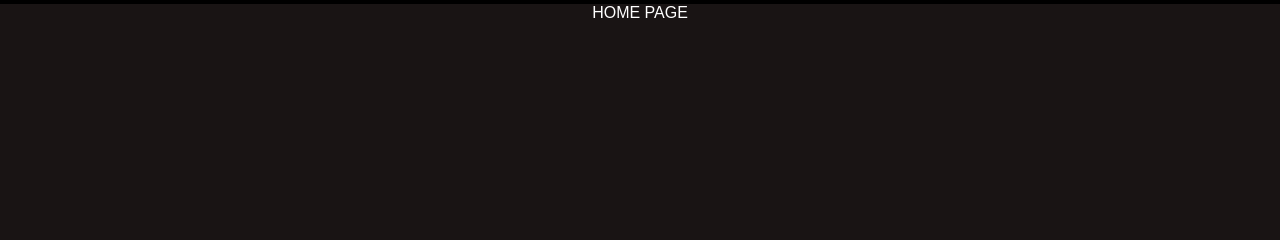
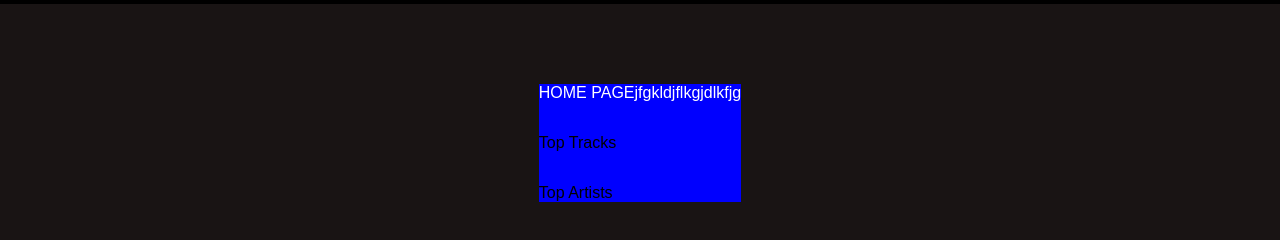
Before and after one commit to Jasoonii/WrappedNow, a plain HTML site: page home.html in a window 1280 px wide. Shown: the part 66-306 px from the top of the page. Drawn offline with Linux system fonts and the light colour scheme; a web font is replaced by a local one.

Commit message:
Fixed styling of container buttons

```diff
--- a/home.css
+++ b/home.css
@@ -1,6 +1,5 @@
 * {
     margin: 0;
-
 }
 
 .header {
@@ -97,8 +96,11 @@
 }
 
 .card {
-    margin-top
+    margin-top: 10vh;
     background-color: blue;
+    display: flex;
+    flex-direction: column;
+    gap: 4vh;
 }
 
 .Containers {
@@ -113,6 +115,7 @@
     text-decoration-line: underline;
     transition: color .2s;
     margin-bottom: 35px;
+    background-color: rgb(25, 20, 20);
 }
 
 .containerButtons:hover {
--- a/home.html
+++ b/home.html
@@ -25,7 +25,9 @@
 
         <div class="bodyDiv">
             <div class="card">
-                <p style="color:white;">HOME PAGE</p>
+                <p style="color:white;">HOME PAGEjfgkldjflkgjdlkfjg</p>
+                <div class="cardButtons"> Top Tracks</div>
+                <div class="cardButtons"> Top Artists</div>
             </div>
         </div>
 
```
